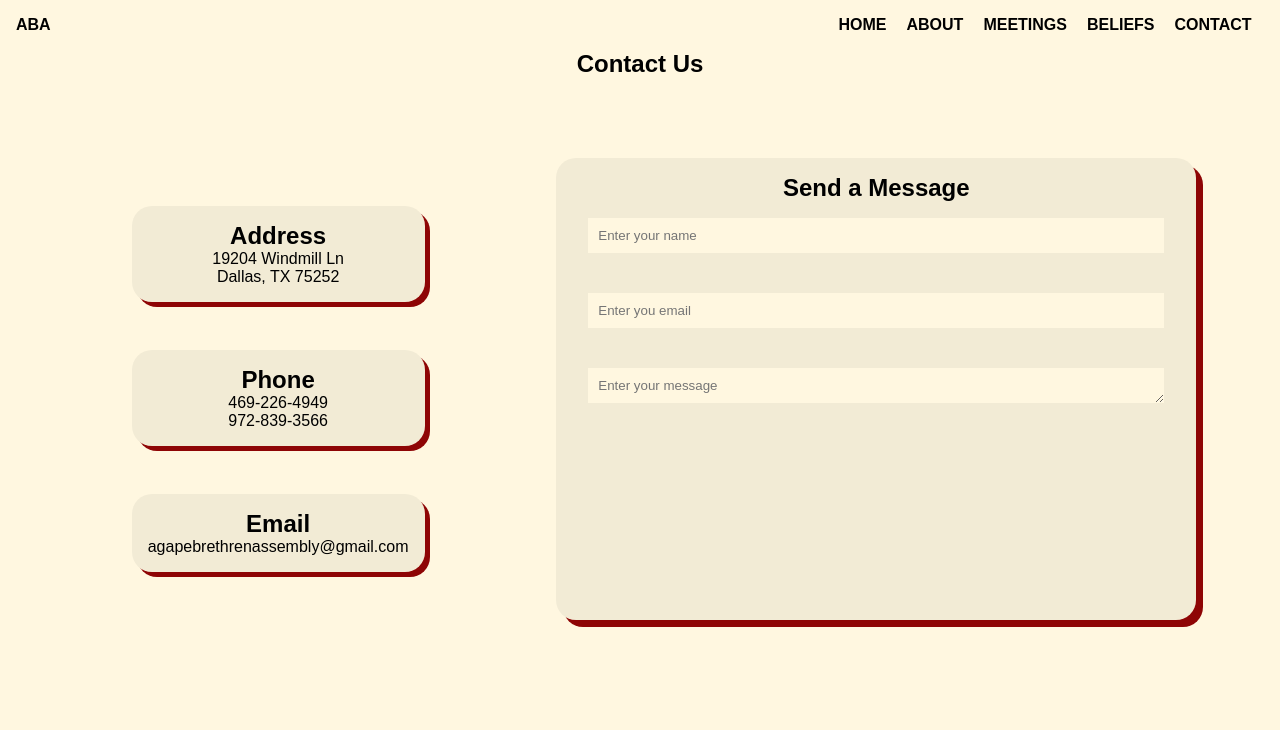
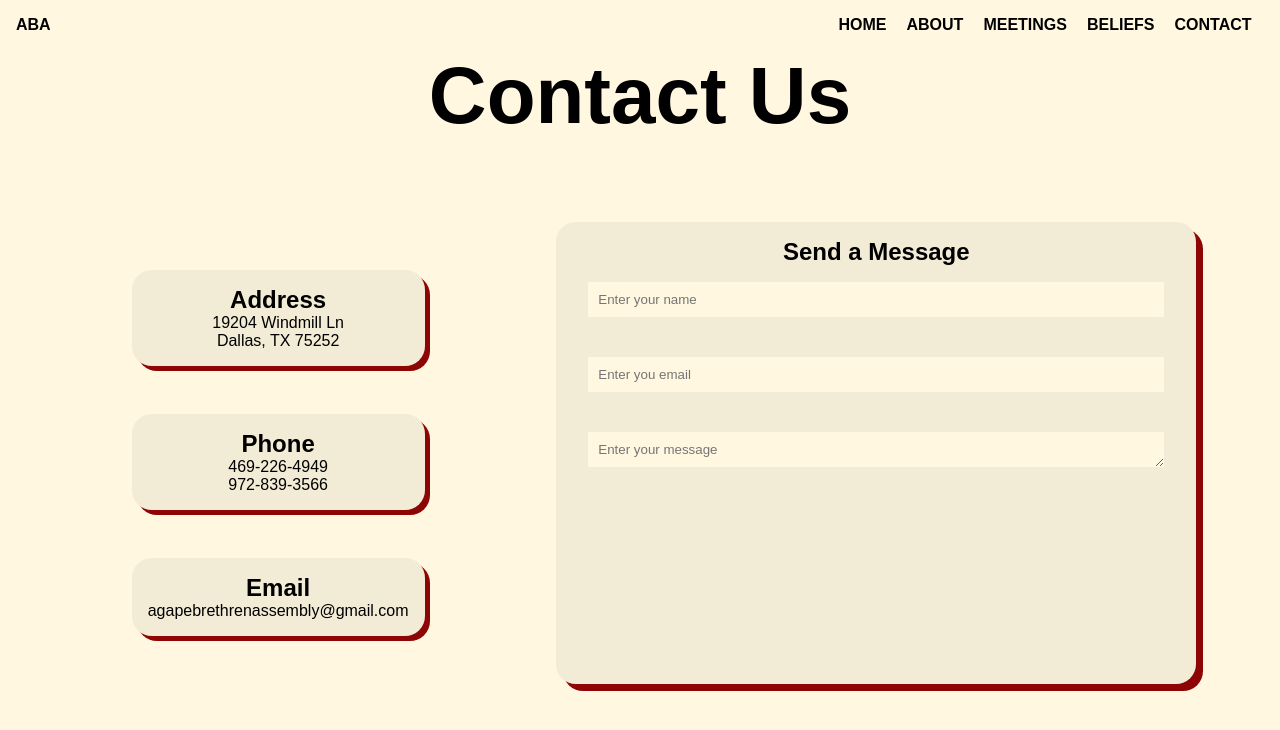
Before and after one commit to NoelVarghese2006/ABA_Official, a Next.js app in the folder a/: page /contact in a window 1280 px wide. Shown: the top 730 px of the page. Built offline with nearby package versions, Linux system fonts and the light colour scheme.

Commit message:
font fixing

```diff
--- a/a/pages/contact.js
+++ b/a/pages/contact.js
@@ -7,7 +7,7 @@ export default function Contact() {
     return (
         <Page isIndex={false}>
             <section className="contact-section">
-            <h1>Contact Us</h1>
+            <h1 className="contact-title">Contact Us</h1>
             <div className="contact-elements">
                 <div className="contact-info">
                     <div className="info">
--- a/a/styles/global.css
+++ b/a/styles/global.css
@@ -84,11 +84,16 @@ section {
 }
 .beliefs-bg {
     height: 200vh;
-
+}
+.beliefs-title {
+    font-size: 500%;
 }
 
 /*contact page*/
 
+.contact-title {
+    font-size: 500%;
+}
 .contact-elements {
     display: flex;
     justify-content: space-evenly;
@@ -190,7 +195,7 @@ a:hover
     font-size: 500%;
 }
 .greetings p {
-    font-size: 300%;
+    font-size: 200%;
 }
 .title
 {
@@ -230,7 +235,7 @@ a:hover
 }
 #meetings-title
 {
-    font-size: 300%;
+    font-size: 500%;
 }
 .times
 {
```
